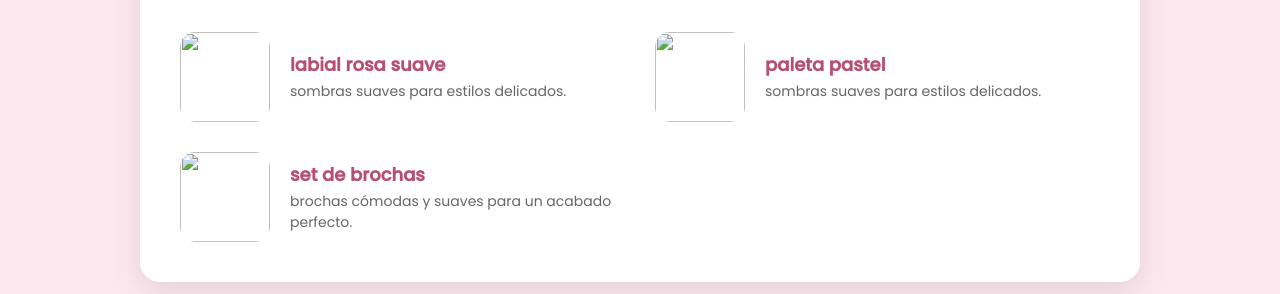
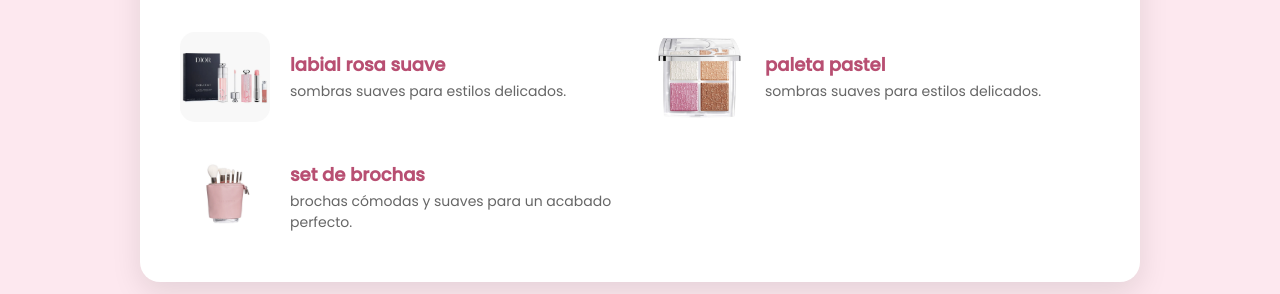
Before and after one commit to solmlna/mi_pagina, a plain HTML site: page index.html in a window 1280 px wide. Shown: the part 506-800 px from the top of the page. Drawn offline with nearby package versions, Linux system fonts and the light colour scheme.

Commit message:
Update index.html

```diff
--- a/index.html
+++ b/index.html
@@ -154,7 +154,7 @@
             <div class="products-container">
 
                 <div class="product">
-                    <img src="img/producto1.jpg" alt="">
+                    <img src="producto1.jpg" alt="">
                     <div>
                         <h3>labial rosa suave</h3>
                         <p>sombras suaves para estilos delicados.</p>
@@ -162,7 +162,7 @@
                 </div>
 
                 <div class="product">
-                    <img src="img/producto2.jpg" alt="">
+                    <img src="producto2.jpg" alt="">
                     <div>
                         <h3>paleta pastel</h3>
                         <p>sombras suaves para estilos delicados.</p>
@@ -170,7 +170,7 @@
                 </div>
 
                 <div class="product">
-                    <img src="img/producto3.jpg" alt="">
+                    <img src="producto3.jpg" alt="">
                     <div>
                         <h3>set de brochas</h3>
                         <p>brochas cómodas y suaves para un acabado perfecto.</p>
@@ -188,4 +188,5 @@
     </section>
 
 </body>
+
 </html
```
